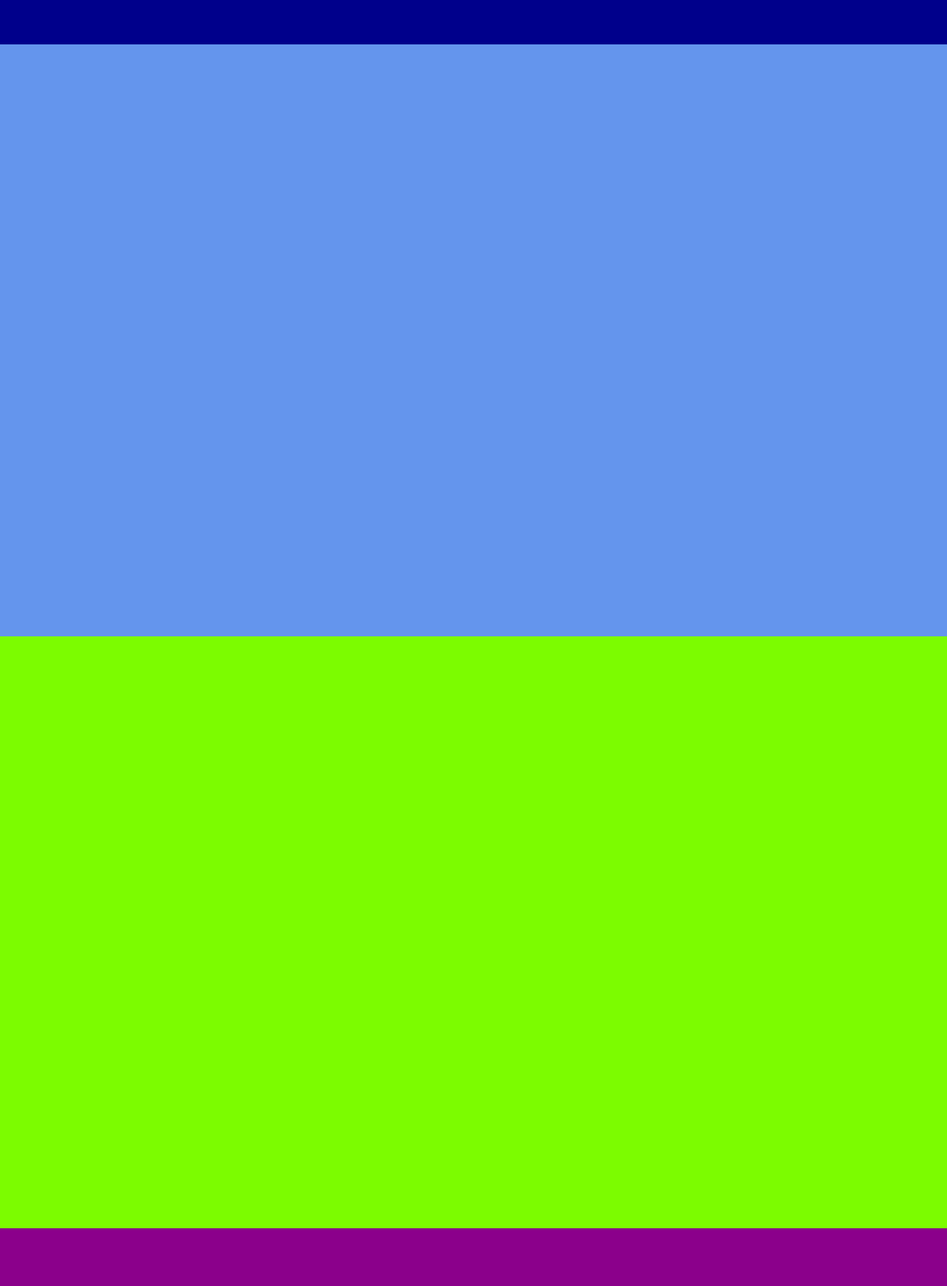
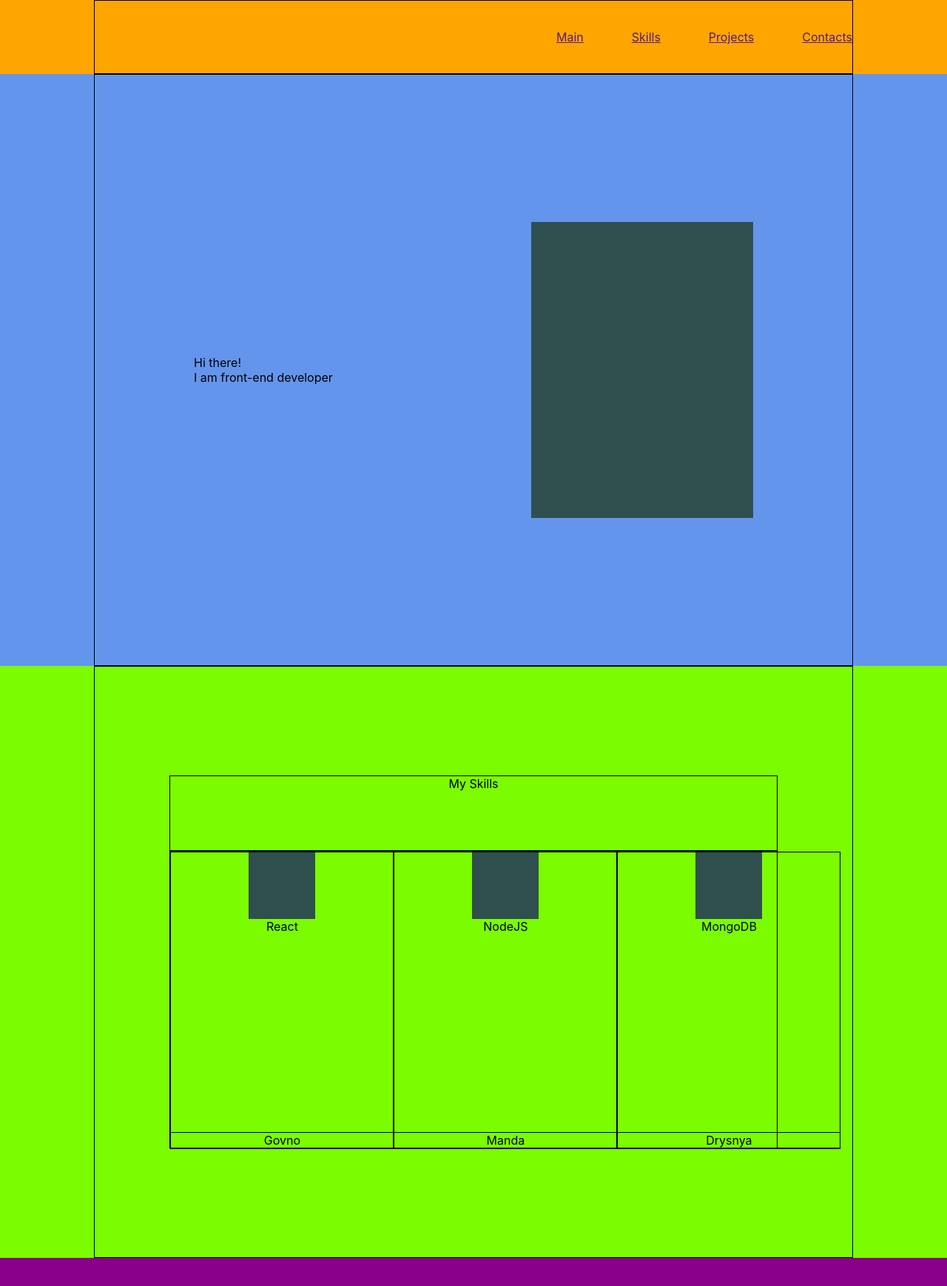
Before and after one commit to LilBudj/Portfolio, a React (Create React App) app: page / in a window 1280 px wide. Shown: the top 1738 px of the page at 74% size. Built offline with nearby package versions, Linux system fonts and the light colour scheme.

Commit message:
Base Structure [3]

```diff
--- a/src/Header.js
+++ b/src/Header.js
@@ -4,7 +4,14 @@ import style from './Header.module.css';
 const Header = () => {
     return(
         <div className={style.header}>
-
+            <div className={style.container}>
+                <div className={style.nav}>
+                    <a href='' className={style.link}>Main</a>
+                    <a href='' className={style.link}>Skills</a>
+                    <a href='' className={style.link}>Projects</a>
+                    <a href='' className={style.link}>Contacts</a>
+                </div>
+            </div>
         </div>
     );
 };
--- a/src/Header.module.css
+++ b/src/Header.module.css
@@ -1,4 +1,24 @@
 .header{
-    height: 60px;
-    background-color: darkblue;
+    height: 100px;
+    background-color: orange;
+    display: flex;
+    justify-content: center;
 }
+
+.container{
+    border: 1px solid;
+    width: 80%;
+    display: flex;
+    justify-content: flex-end;
+    align-items: center;
+}
+
+.nav{
+    width: 400px;
+    display: flex;
+    justify-content: space-between;
+}
+
+.link{
+
+}
--- a/src/Main.js
+++ b/src/Main.js
@@ -4,7 +4,15 @@ import style from './Main.module.css';
 const Main = () => {
     return(
         <div className={style.main}>
-
+            <div className={style.container}>
+                <div className={style.greetings}>
+                    <span>Hi there!</span>
+                    <span>I am front-end developer</span>
+                </div>
+                <div className={style.photo}>
+                    <img src='' className={style.image}/>
+                </div>
+            </div>
         </div>
     );
 };
--- a/src/Main.module.css
+++ b/src/Main.module.css
@@ -1,4 +1,26 @@
 .main{
     height: 100vh;
     background-color: cornflowerblue;
+    display: flex;
+    justify-content: center;
 }
+
+.container{
+    width: 80%;
+    border: 1px solid;
+    display: flex;
+    justify-content: space-around;
+    align-items: center;
+}
+
+.greetings{
+    display: flex;
+    flex-direction: column;
+    align-items: flex-start;
+}
+
+.photo{
+    height: 400px;
+    width: 300px;
+    background-color: darkslategrey;
+}
--- /dev/null
+++ b/src/OneSkill.js
@@ -0,0 +1,18 @@
+import React from 'react';
+import style from './OneSkill.module.css';
+
+const Skill = (props) => {
+    return(
+        <div className={style.skill}>
+            <div className={style.name}>
+                <div className={style.img}></div>
+                <div>{props.name}</div>
+            </div>
+            <div className={style.describe}>
+                {props.description}
+            </div>
+        </div>
+    );
+};
+
+export default Skill
--- /dev/null
+++ b/src/OneSkill.module.css
@@ -0,0 +1,22 @@
+.skill{
+    border: 1px solid;
+    height: 400px;
+    width: 300px;
+    display: flex;
+    flex-direction: column;
+    align-items: center;
+    justify-content: space-between;
+}
+
+.name{}
+
+.describe{
+    width:300px;
+    border: 1px solid;
+}
+
+.img{
+    background-color: darkslategrey;
+    width: 90px;
+    height: 90px;
+}
--- a/src/Skills.js
+++ b/src/Skills.js
@@ -1,10 +1,20 @@
 import React from 'react';
 import style from './Skills.module.css';
+import Skill from "./OneSkill";
 
 const Skills = () => {
     return(
         <div className={style.skills}>
-
+            <div className={style.container}>
+                <div className={style.desryption}>
+                    <span> My Skills </span>
+                </div>
+                <div className={style.abilities}>
+                    <Skill name="React" description="Govno"/>
+                    <Skill name="NodeJS" description="Manda"/>
+                    <Skill name="MongoDB" description="Drysnya"/>
+                </div>
+            </div>
         </div>
     );
 };
--- a/src/Skills.module.css
+++ b/src/Skills.module.css
@@ -1,4 +1,29 @@
 .skills{
     height: 100vh;
     background-color: lawngreen;
+    display: flex;
+    justify-content: center;
 }
+
+.container{
+    width: 80%;
+    display: flex;
+    flex-direction: column;
+    border: 1px solid;
+    justify-content: center;
+    align-items: center;
+}
+
+.abilities{
+    width: 80%;
+    height: 400px;
+    border: 1px solid;
+    display: flex;
+    justify-content: space-between;
+}
+
+.desryption{
+    width: 80%;
+    height: 100px;
+    border: 1px solid;
+}
```
